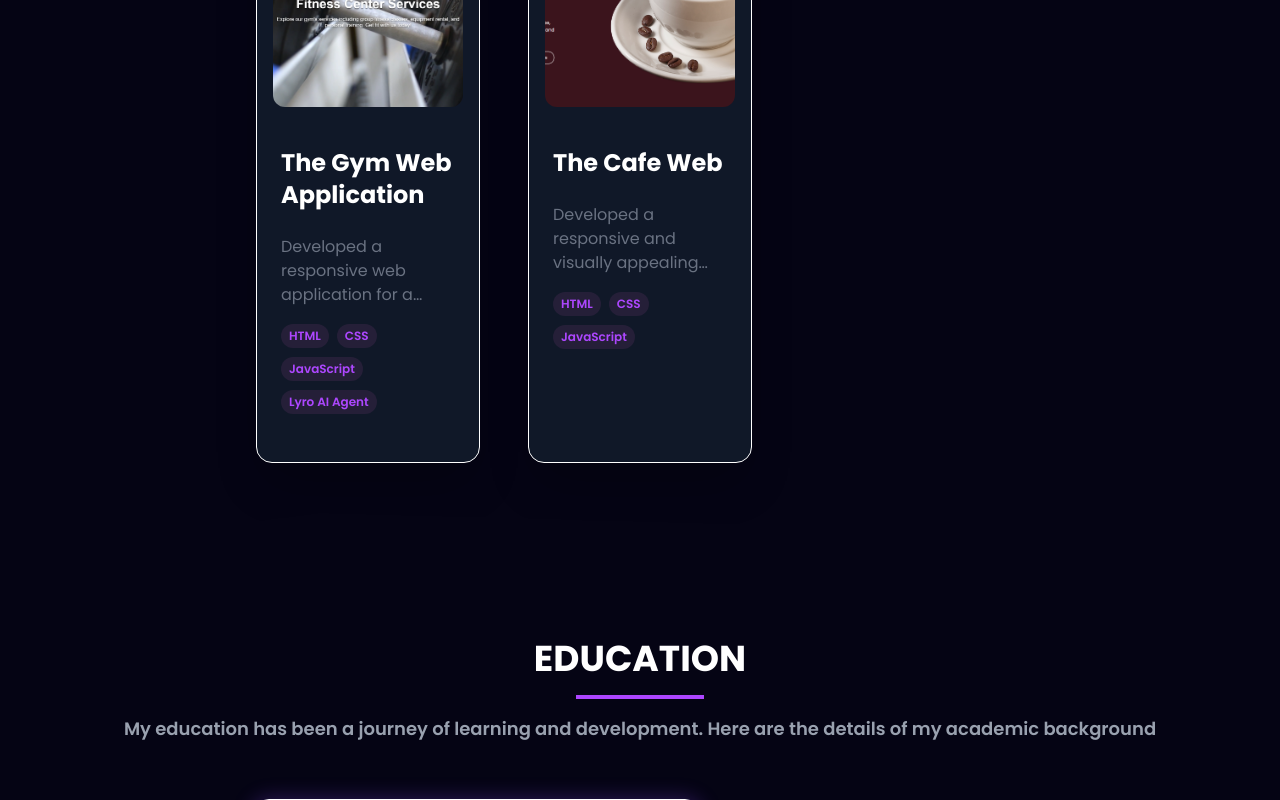
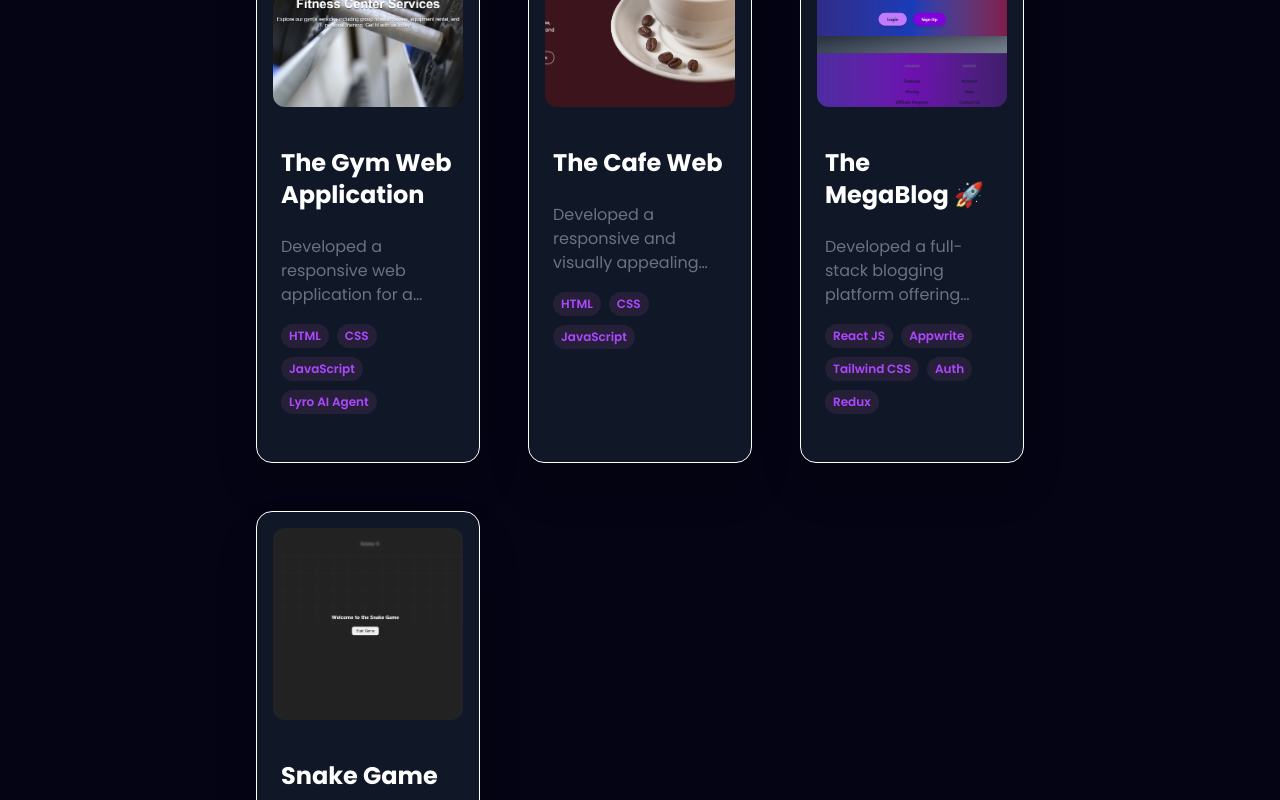
Before and after one commit to Anurag7694/MyPortfolio_Website, a React (Vite) app: page / in a window 1280 px wide. Shown: the part 2340-3140 px from the top of the page. Built offline with nearby package versions, Linux system fonts and the light colour scheme.

Commit message:
Updated UI / fixed bugs

```diff
--- a/src/constants.js
+++ b/src/constants.js
@@ -28,6 +28,8 @@ import sirtLogo from './assets/education_logo/SIRT LOGO.png'
 // Project Section Logo's
 import theGYMLogo from './assets/work_logo/GYM.png'
 import theCAFELOGO from './assets/work_logo/Cafe_web.png'
+import theMEGABLOG from './assets/work_logo/MegaBlog.png'
+import theSNAKEGAME from './assets/work_logo/Snake_Game.png'
 
 
 
@@ -112,6 +114,26 @@ export const projects = [
       github: "https://github.com/Anurag7694/Cafe_Website",
       webapp: "https://anurag7694.github.io/Cafe_Website/",
     },
+    {
+      id: 2,
+      title: " The MegaBlog  🚀",
+      description:
+      "Developed a full-stack blogging platform offering users a personalized experience to create, edit, and manage their content. The application leverages Appwrite for secure authentication and efficient data handling, including robust database and storage services. The frontend is built with React.js and styled using Tailwind CSS, ensuring a modern, intuitive, and responsive design across all devices.",
+      image: theMEGABLOG,
+      tags: ["React JS", "Appwrite", "Tailwind CSS", "Auth","Redux"],
+      github: "https://github.com/Anurag7694/MegaBlog_project",
+      webapp: "https://mega-blog-project-one.vercel.app/",
+    },
+    {
+      id: 3,
+      title: "Snake Game",
+      description:
+      "Developed a full-stack blogging platform offering users a personalized experience to create, edit, and manage their content. The application leverages Appwrite for secure authentication and efficient data handling, including robust database and storage services. The frontend is built with React.js and styled using Tailwind CSS, ensuring a modern, intuitive, and responsive design across all devices.",
+      image:theSNAKEGAME,
+      tags: ["HTML", "CSS", "JavaScript"],
+      github: "https://github.com/Anurag7694/Snake-Game-Project",
+      webapp: "https://anurag7694.github.io/Snake-Game-Project/",
+    },
 
 
     // {
```
Also changed, not shown: src/assets/work_logo/MegaBlog.png (added), src/assets/work_logo/Snake_Game.png (added).
